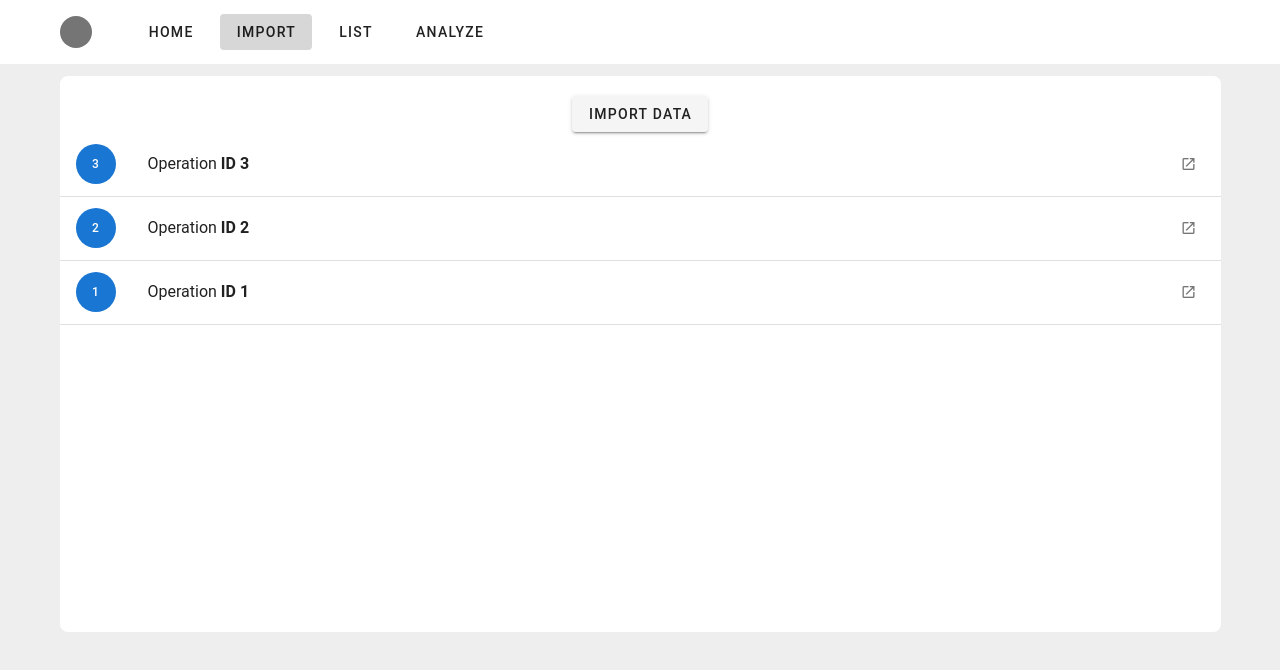
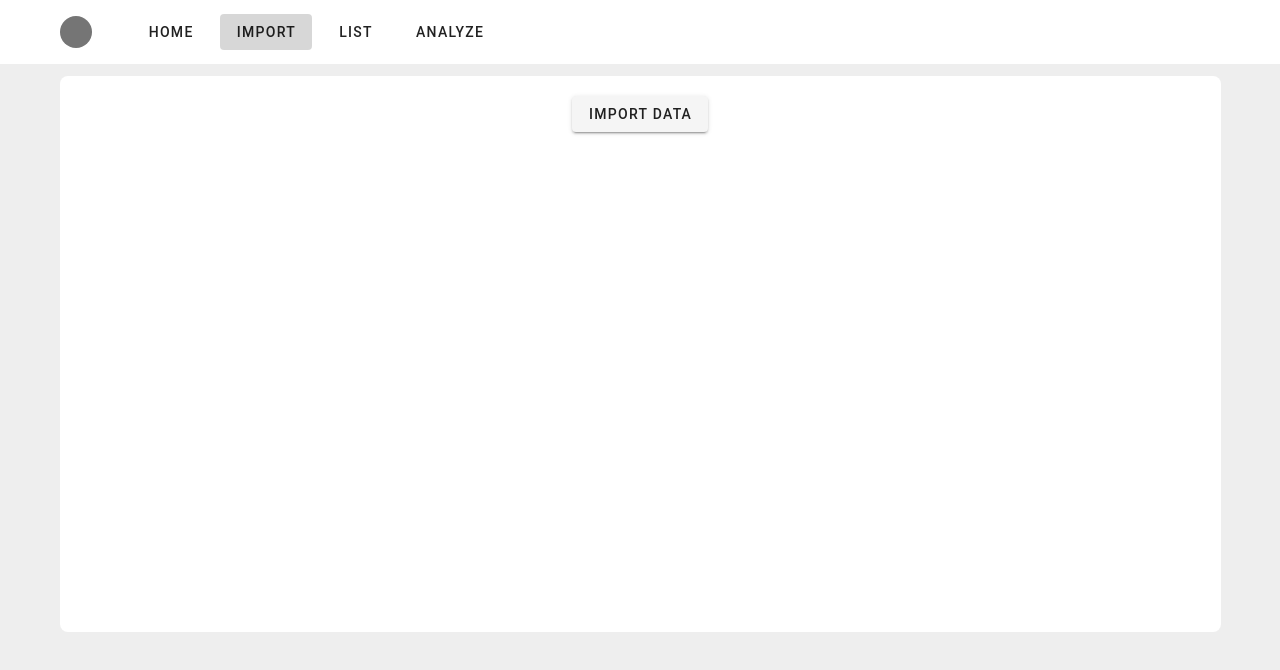
Before and after one commit to bertancakici/protein-code-challenge, a Vue app: page /import in a window 1280 px wide. Shown: the top 670 px of the page. Built offline with nearby package versions, Linux system fonts and the light colour scheme; a small style sheet from the web is missing.

Commit message:
Adding new operations to state is ok. just needs review

```diff
--- a/public/worker-functions.js
+++ b/public/worker-functions.js
@@ -1,3 +1,4 @@
+
 // implements
 async function fetchDataAsync() {
     // fetching data from url;
@@ -24,14 +25,14 @@ async function fetchDataAsync() {
 async function openDbAsync() {
     var dbReq = await indexedDB.open("x-shop", 1);
 
-    return new Promise(function(resolve, reject) {
+    return new Promise(function (resolve, reject) {
 
-        dbReq.onsuccess = function(e) {
+        dbReq.onsuccess = function (e) {
             // console.log("Db is opened");
             resolve(e.target.result);
         };
 
-        dbReq.onerror = function(event) {
+        dbReq.onerror = function (event) {
             reject("An Error occured while opening database");
         };
 
@@ -55,8 +56,8 @@ async function addCardsAsync(arr) {
         let request = tx.objectStore("cards").put(data);
     });
 
-    return new Promise(function(resolve, reject) {
-        tx.oncomplete = function(event) {
+    return new Promise(function (resolve, reject) {
+        tx.oncomplete = function (event) {
             // console.log("Transaction completed! All Datas Has Been Added");
             resolve(true);
         };
@@ -72,7 +73,7 @@ async function clearTableAsync(tbl) {
     // clearing object store req
     const request = db.transaction(tbl, "readwrite").objectStore(tbl).clear();
 
-    return new Promise(function(resolve, reject) {
+    return new Promise(function (resolve, reject) {
 
         request.onsuccess = () => {
             // console.log(`Object Store "${tbl}" cleared!`);
@@ -87,9 +88,11 @@ async function clearTableAsync(tbl) {
     });
 };
 
-self.onmessage = async(e) => {
+self.onmessage = async (e) => {
     if (e.data === 'getData') {
-        // Perform the calculation
+        // Call Vuex that new operation begins.
+        const uniqueId = new Date().getTime();
+        self.postMessage({ module: "operations", action: "startNewOperation", payload: uniqueId })
         const response = await fetchDataAsync();
         if (response.succeded) {
             const dataArr = response.data;
@@ -97,10 +100,21 @@ self.onmessage = async(e) => {
             // console.log(insertCardResult, "insertCardResult");
             if (insertCardResult) {
                 // state güncelle.
+                const finishedAt = new Date();
+                self.postMessage(
+                    {
+                        module: "operations",
+                        action: "finishOperation",
+                        payload: {
+                            id: uniqueId,
+                            finishedAt: finishedAt
+                        }
+                    });
 
             }
         }
     } else {
         throw new Error("Worker Function Not Found !");
+        // self.postMessage("");
     }
 };
--- a/public/worker.js
+++ b/public/worker.js
@@ -3,8 +3,7 @@ const worker = new Worker("./worker-functions.js", { type: "module" });
 
 worker.onmessage = e => {
     console.log("message from WORKER-FUNCTIONS")
-    store.dispatch(`${e.data.module}/${e.data.action}`, e.data.payload);
-
+    store.dispatch(`${e.data.module}Module/${e.data.action}`, e.data.payload);
 }
 
 
--- a/src/store/modules/operationsModule.js
+++ b/src/store/modules/operationsModule.js
@@ -3,62 +3,51 @@
     Başlangıç süresi, bitiş süresi tutulabilir.
     circular progress'e uygun düzenle. => https://vuetifyjs.com/en/components/progress-circular/#usage
 */
-// const worker = new Worker("worker.js", { type: "module" });
-import worker from "/public/worker";
 const state = {
-    operations: [{
-            id: 1,
-            text: "Real-Time",
-            icon: "mdi-clock",
-            startedAt: "DateTime",
-            finishedAt: "DateTime",
-            inProgress: true,
-        },
-        {
-            id: 2,
-            text: "Audience",
-            icon: "mdi-account",
-            startedAt: "DateTime",
-            finishedAt: "DateTime",
-            inProgress: true,
-        },
-        {
-            id: 3,
-            text: "Conversions",
-            icon: "mdi-flag",
-            startedAt: "DateTime",
-            finishedAt: "DateTime",
-            inProgress: true,
-        },
-    ],
+    itemSchema: {
+        id: 0,
+        startedAt: null,
+        finishedAt: null,
+        inProgress: true,
+    },
+    operations: [],
 };
 
 const getters = {
     getAll() {
-        return state.operations
-            .sort((a, b) => (b.id < a.id ? -1 : 1))
-            .filter((v, i) => i < 10);
+        // const tempData = ;
+        // const sortedData = tempData
+        //     .sort((a, b) => (b.id < a.id ? -1 : 1))
+        //     .filter((v, i) => i < 10);
+        return state.operations;
     },
     getTotal() {
         return state.operations.length;
     },
-    getAName() {
-        return state.sname;
-    }
 };
 const mutations = {
-    addOperation(state, operation) {
-        state.operations.push(operation);
+    newOperation(state, uniqueId) {
+        const newItem = Object.assign({},state.itemSchema);
+        newItem.id = uniqueId;
+        newItem.startedAt = new Date();
+        newItem.finishedAt = null;
+        state.operations.push(newItem);
     },
-    changeName(state, val) {
-        state.sname = val;
+    updateProgress(state, operationDto) {
+        const itemToUpdate = state.operations.find((t) => t.id == operationDto.id);
+        itemToUpdate.finishedAt = operationDto.finishedAt;
+        itemToUpdate.inProgress = false;
+        state.operations = state.operations;
     },
 };
 
 const actions = {
-    insertOperation({ commit }, operationItem) {
-        commit("addOperation", operationItem);
-    }
+    startNewOperation({ commit }, uniqueId) {
+        commit("newOperation",uniqueId);
+    },
+    finishOperation({ commit }, dto) {
+        commit("updateProgress", dto);
+    },
 };
 
 const operationsModule = {
--- a/src/views/ImportView.vue
+++ b/src/views/ImportView.vue
@@ -20,12 +20,22 @@
 
               <v-list-item-content>
                 <v-list-item-title>
-                  Operation <strong>ID {{ item.id }}</strong>
+                  <!-- {{ item.text }} -->
+                    Started/Finished At {{ item.startedAt }}  <br>
+                    <strong> transaction time: calculate</strong>
                 </v-list-item-title>
               </v-list-item-content>
 
               <v-list-item-action>
-                <v-icon small> mdi-open-in-new </v-icon>
+                <template v-if="item.inProgress">
+                  <v-progress-circular
+                    indeterminate
+                    color="primary"
+                  ></v-progress-circular>
+                </template>
+                <template v-else>
+                    <v-icon style="color:green;" large> mdi-checkbox-marked-circle </v-icon>
+                </template>
               </v-list-item-action>
             </v-list-item>
 
@@ -40,15 +50,16 @@
 <script>
 import { mapGetters, mapActions } from "vuex";
 
-import worker from "/public/worker"
+import worker from "/public/worker";
 
 // import { getData, insertCards } from "/public/worker-api";
 
 export default {
-  data(){
-    return{
-      requestUrl:"https://random-data-api.com/api/business_credit_card/random_card?size=100",
-    }
+  data() {
+    return {
+      requestUrl:
+        "https://random-data-api.com/api/business_credit_card/random_card?size=100",
+    };
   },
   computed: {
     ...mapGetters({
```
